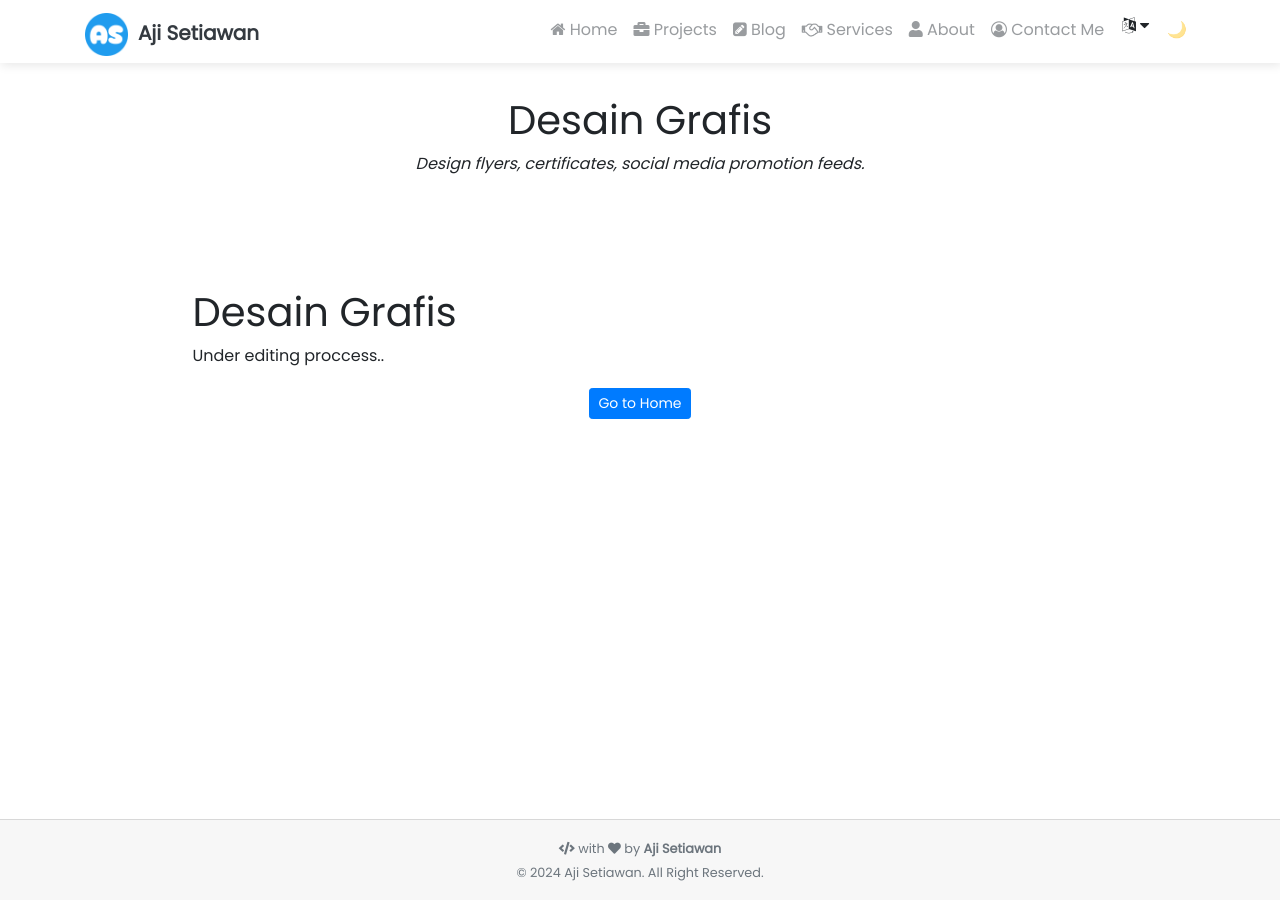
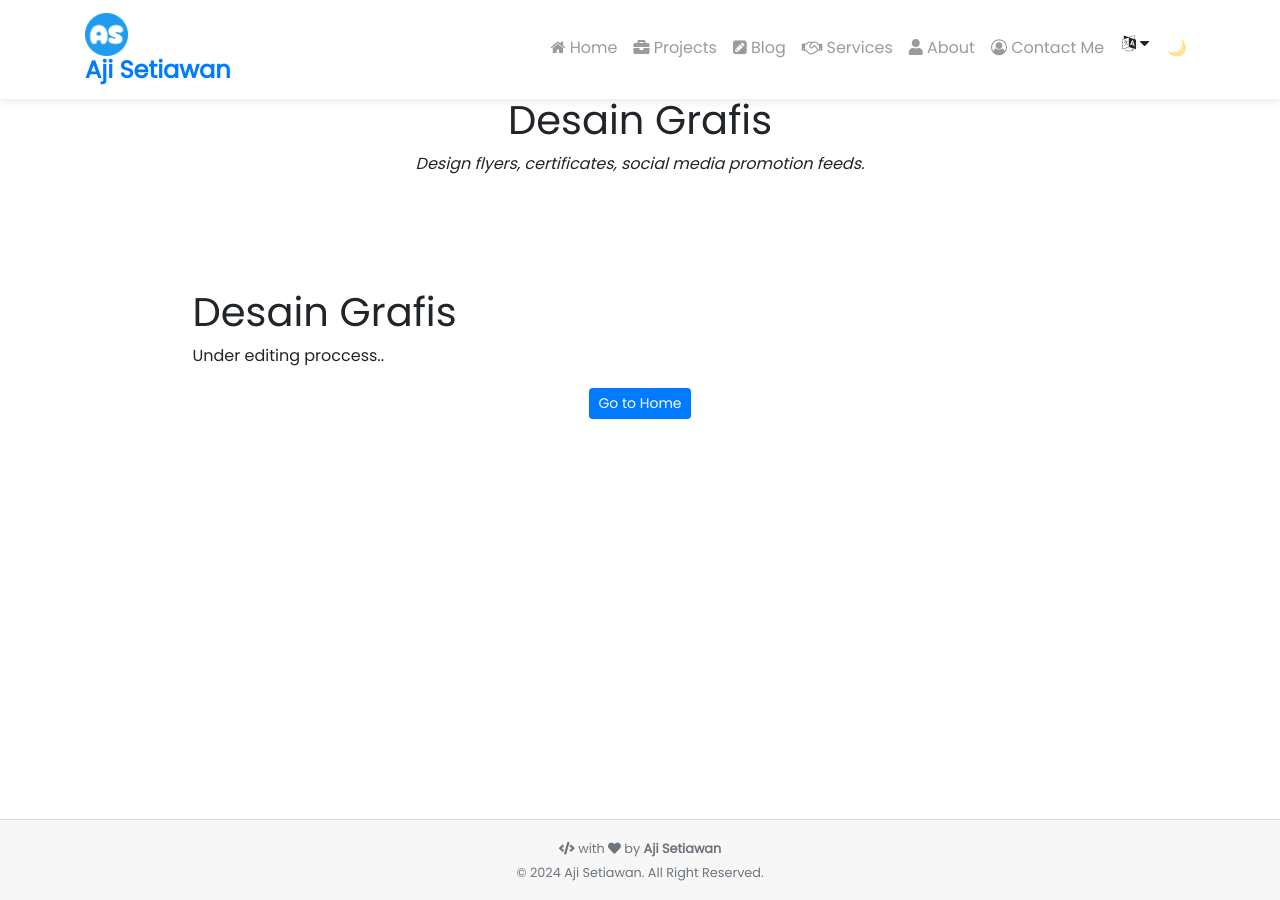
Before and after one commit to ajisetiawan716/ajisetiawan716.github.io, a Jekyll site: the page built from _service/Desain Grafis.md, in a window 1280 px wide. Built offline with Jekyll 4.4.1, drawn with Linux system fonts in a browser that asks for light colours; nearby versions of some CDN libraries; comment, search, counter and statistics services are not loaded; a style sheet for code colours, icons or effects is not loaded.

Commit message:
Update navbar.html

```diff
--- a/_includes/navbar.html
+++ b/_includes/navbar.html
@@ -19,7 +19,7 @@
   <span class="navbar-brand no-hover-effect-on-brand text-decoration-none no-underline">
   <a class="no-hover-effect-on-brand text-decoration-none no-underline" rel="author" href="{{ site.baseurl }}/">
     <img class="site-favicon" title="{{ site.title | escape }}" src="{{ '/assets/favicon/apple-touch-icon.png' | relative_url }}" onerror="this.style.display='none'" style="border: none; text-decoration: none !important;">
-    <b class="navbar-brand">{{ site.title | escape }}</b>
+    <h4><b>{{ site.title | escape }}</b></h4>
   </a>
   </span><p></p>
   <button
```
